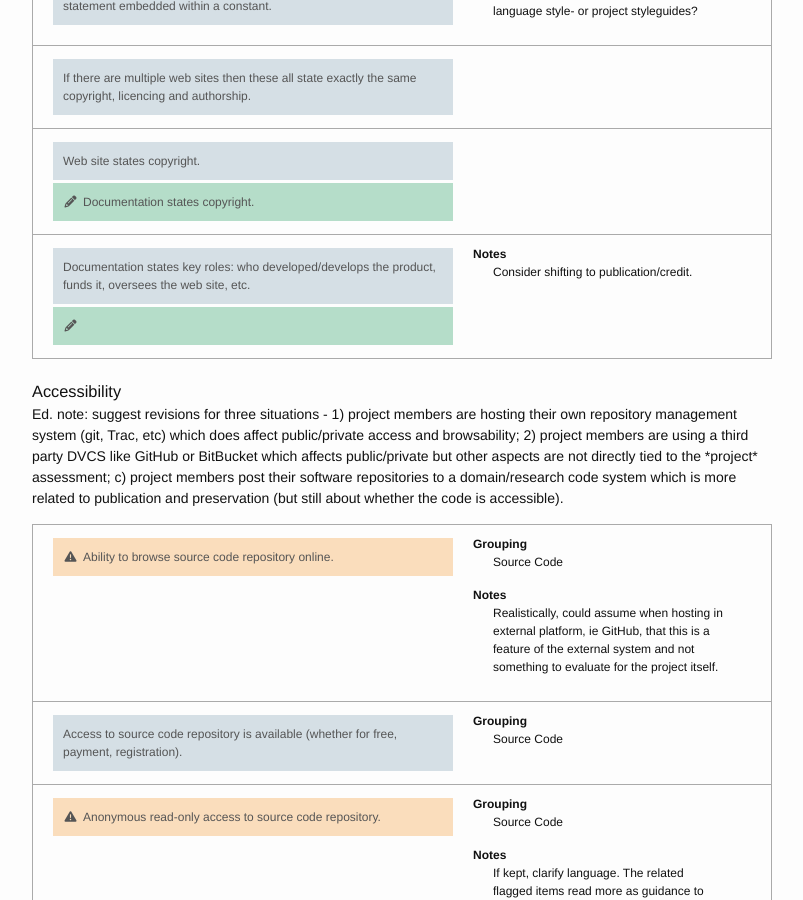
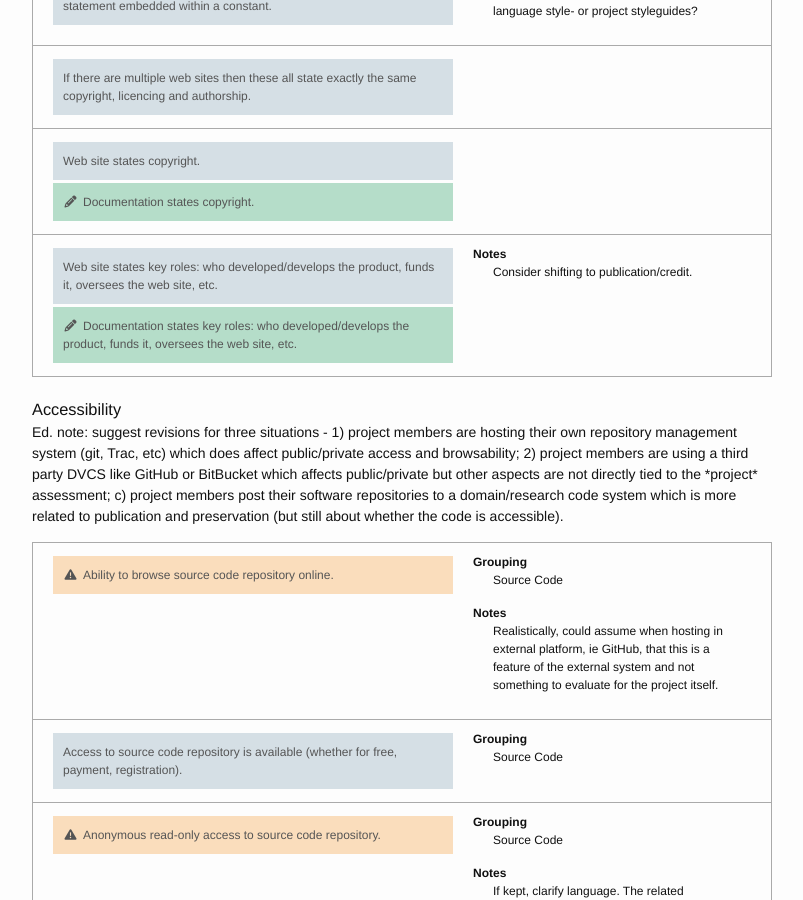
Before and after one commit to roomthily/technology-evaluation-research, a Jekyll site: the page built from guidelines/draft/index.md, in a window 1280 px wide and 900 px high, scrolled down 5908 px. Shown: the whole window, without its empty margins (238-1041 px from the left). Built offline with Jekyll 4.4.1, drawn with Linux system fonts in a browser that asks for light colours; nearby versions of some CDN libraries; a script that is not in the unit is left out.

Commit message:
copypasta

```diff
--- a/guidelines/draft/index.md
+++ b/guidelines/draft/index.md
@@ -412,8 +412,8 @@ We understand that the guidelines do not represent the entire range of recommend
         </div>
         <div class="criterion">
             <div class="revisions">
-                <p class="original">Documentation states key roles: who developed/develops the product, funds it, oversees the web site, etc.</p>
-                <p class="revision"><i class="fa fa-pencil fa-fw"></i></p>
+                <p class="original">Web site states key roles: who developed/develops the product, funds it, oversees the web site, etc.</p>
+                <p class="revision"><i class="fa fa-pencil fa-fw"></i>Documentation states key roles: who developed/develops the product, funds it, oversees the web site, etc.</p>
             </div>
             <div class="metadata">
                 <h4>Notes</h4>
```
